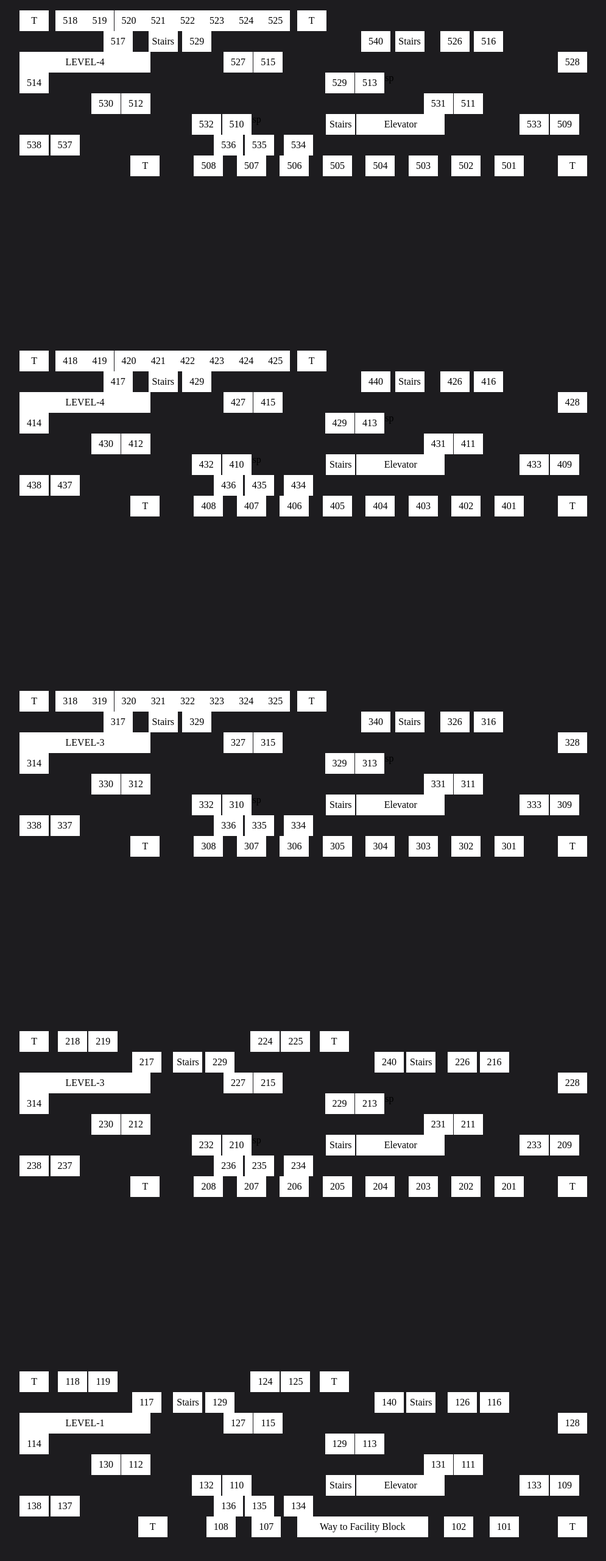
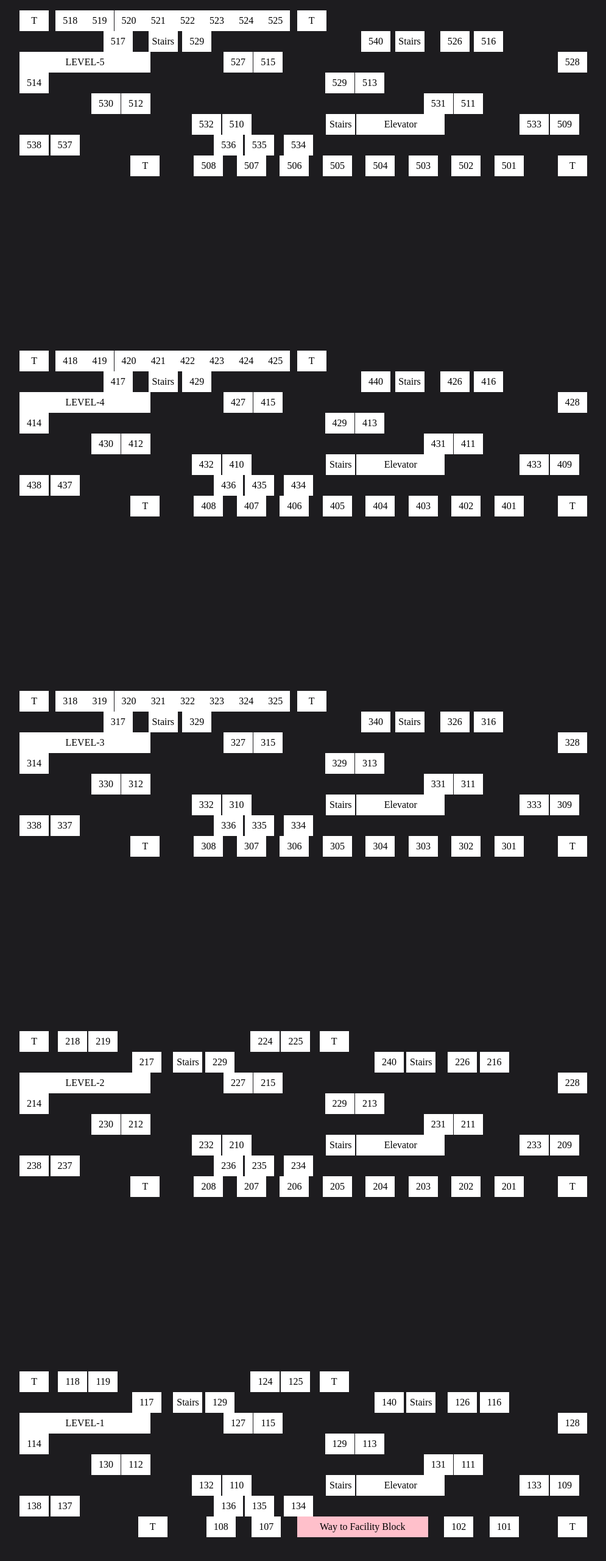
Before and after one commit to anisharma07/hostelHBH, a plain HTML site: page index.html in a window 1280 px wide. Shown: the part 66-2626 px from the top of the page at 61% size, without its empty margins (142-1137 px from the left). Drawn offline with Linux system fonts and the light colour scheme.

Commit message:
Update index.html

```diff
--- a/index.html
+++ b/index.html
@@ -12,10 +12,13 @@
 
 
     <br><br><br><br>
-    <section>
-        <div class="himadri">
 
-            <div class="box">T</div>
+    <div class="wrapper">
+
+
+        <div class="himadri 500">
+
+            <div class="box toi">T</div>
             <div class="space"></div>
             <div class="box">518</div>
             <div class="box">519</div>
@@ -26,7 +29,7 @@
             <div class="box">524</div>
             <div class="box">525</div>
             <div class="space"></div>
-            <div class="box">T</div>
+            <div class="box toi">T</div>
             <div class="empty"></div>
             <div class="space"></div>
             <div class="empty"></div>
@@ -41,14 +44,14 @@
             <div class="empty"></div>
             <div class="box">517</div>
             <div class="space"></div>
-            <div class="box">Stairs</div>
+            <div class="box stair">Stairs</div>
             <div class="box">529</div>
             <div class="empty"></div>
             <div class="empty"></div>
             <div class="empty"></div>
             <div class="empty"></div>
             <div class="box">540</div>
-            <div class="box">Stairs</div>
+            <div class="box stair">Stairs</div>
             <div class="space"></div>
             <div class="box">526</div>
 
@@ -56,10 +59,7 @@
             <div class="space"></div>
             <div class="empty"></div>
             <div class="empty"></div>
-            <div class="level">LEVEL-4</div>
-            <!-- <div class="empty"></div>
-        <div class="empty"></div>
-        <div class="empty"></div> -->
+            <div class="level">LEVEL-5</div>
             <div class="empty"></div>
             <div class="empty"></div>
             <div class="space"></div>
@@ -92,7 +92,7 @@
             <div class="box">529</div>
 
             <div class="box">513</div>
-            <div class="space">sp</div>
+            <div class="space"></div>
             <div class="empty"></div>
             <div class="empty"></div>
             <div class="empty"></div>
@@ -131,11 +131,9 @@
             <div class="box">532</div>
 
             <div class="box">510</div>
-            <div class="space">sp</div>
+            <div class="space"></div>
             <div class="empty"></div>
             <div class="empty"></div>
-            <!-- <div class="empty"></div> -->
-            <!-- <div class="empty"></div> -->
             <div class="box stair">Stairs</div>
             <div class="elev">Elevator</div>
             <div class="empty"></div>
@@ -169,7 +167,7 @@
             <div class="space"></div>
             <div class="empty"></div>
 
-            <div class="box">T</div>
+            <div class="box toi">T</div>
             <div class="space"></div>
             <div class="box">508</div>
             <div class="box">507</div>
@@ -180,15 +178,12 @@
             <div class="box">502</div>
             <div class="box">501</div>
             <div class="space"></div>
-            <div class="box">T</div>
+            <div class="box toi">T</div>
         </div>
-    </section>
+        <br><br><br><br>
+        <div class="himadri 400">
 
-    <br><br><br><br>
-    <section>
-        <div class="himadri">
-
-            <div class="box">T</div>
+            <div class="box toi">T</div>
             <div class="space"></div>
             <div class="box">418</div>
             <div class="box">419</div>
@@ -199,7 +194,7 @@
             <div class="box">424</div>
             <div class="box">425</div>
             <div class="space"></div>
-            <div class="box">T</div>
+            <div class="box toi">T</div>
             <div class="empty"></div>
             <div class="space"></div>
             <div class="empty"></div>
@@ -214,14 +209,14 @@
             <div class="empty"></div>
             <div class="box">417</div>
             <div class="space"></div>
-            <div class="box">Stairs</div>
+            <div class="box stair">Stairs</div>
             <div class="box">429</div>
             <div class="empty"></div>
             <div class="empty"></div>
             <div class="empty"></div>
             <div class="empty"></div>
             <div class="box">440</div>
-            <div class="box">Stairs</div>
+            <div class="box stair">Stairs</div>
             <div class="space"></div>
             <div class="box">426</div>
 
@@ -230,9 +225,7 @@
             <div class="empty"></div>
             <div class="empty"></div>
             <div class="level">LEVEL-4</div>
-            <!-- <div class="empty"></div>
-        <div class="empty"></div>
-        <div class="empty"></div> -->
+
             <div class="empty"></div>
             <div class="empty"></div>
             <div class="space"></div>
@@ -265,7 +258,7 @@
             <div class="box">429</div>
 
             <div class="box">413</div>
-            <div class="space">sp</div>
+            <div class="space"></div>
             <div class="empty"></div>
             <div class="empty"></div>
             <div class="empty"></div>
@@ -304,11 +297,10 @@
             <div class="box">432</div>
 
             <div class="box">410</div>
-            <div class="space">sp</div>
+            <div class="space"></div>
             <div class="empty"></div>
             <div class="empty"></div>
-            <!-- <div class="empty"></div> -->
-            <!-- <div class="empty"></div> -->
+
             <div class="box stair">Stairs</div>
             <div class="elev">Elevator</div>
             <div class="empty"></div>
@@ -342,7 +334,7 @@
             <div class="space"></div>
             <div class="empty"></div>
 
-            <div class="box">T</div>
+            <div class="box toi">T</div>
             <div class="space"></div>
             <div class="box">408</div>
             <div class="box">407</div>
@@ -353,15 +345,14 @@
             <div class="box">402</div>
             <div class="box">401</div>
             <div class="space"></div>
-            <div class="box">T</div>
+            <div class="box toi">T</div>
         </div>
-    </section>
 
-    <br><br><br><br>
-    <section>
-        <div class="himadri">
+        <br><br><br><br>
 
-            <div class="box">T</div>
+        <div class="himadri 300">
+
+            <div class="box toi">T</div>
             <div class="space"></div>
             <div class="box">318</div>
             <div class="box">319</div>
@@ -372,7 +363,7 @@
             <div class="box">324</div>
             <div class="box">325</div>
             <div class="space"></div>
-            <div class="box">T</div>
+            <div class="box toi">T</div>
             <div class="empty"></div>
             <div class="space"></div>
             <div class="empty"></div>
@@ -387,14 +378,14 @@
             <div class="empty"></div>
             <div class="box">317</div>
             <div class="space"></div>
-            <div class="box">Stairs</div>
+            <div class="box stair">Stairs</div>
             <div class="box">329</div>
             <div class="empty"></div>
             <div class="empty"></div>
             <div class="empty"></div>
             <div class="empty"></div>
             <div class="box">340</div>
-            <div class="box">Stairs</div>
+            <div class="box stair">Stairs</div>
             <div class="space"></div>
             <div class="box">326</div>
 
@@ -403,9 +394,6 @@
             <div class="empty"></div>
             <div class="empty"></div>
             <div class="level">LEVEL-3</div>
-            <!-- <div class="empty"></div>
-        <div class="empty"></div>
-        <div class="empty"></div> -->
             <div class="empty"></div>
             <div class="empty"></div>
             <div class="space"></div>
@@ -438,7 +426,7 @@
             <div class="box">329</div>
 
             <div class="box">313</div>
-            <div class="space">sp</div>
+            <div class="space"></div>
             <div class="empty"></div>
             <div class="empty"></div>
             <div class="empty"></div>
@@ -477,11 +465,9 @@
             <div class="box">332</div>
 
             <div class="box">310</div>
-            <div class="space">sp</div>
+            <div class="space"></div>
             <div class="empty"></div>
             <div class="empty"></div>
-            <!-- <div class="empty"></div> -->
-            <!-- <div class="empty"></div> -->
             <div class="box stair">Stairs</div>
             <div class="elev">Elevator</div>
             <div class="empty"></div>
@@ -515,7 +501,7 @@
             <div class="space"></div>
             <div class="empty"></div>
 
-            <div class="box">T</div>
+            <div class="box toi">T</div>
             <div class="space"></div>
             <div class="box">308</div>
             <div class="box">307</div>
@@ -526,17 +512,17 @@
             <div class="box">302</div>
             <div class="box">301</div>
             <div class="space"></div>
-            <div class="box">T</div>
+            <div class="box toi">T</div>
         </div>
-    </section>
 
 
 
-    <br><br><br><br>
-    <section>
-        <div class="himadri">
 
-            <div class="box">T</div>
+        <br><br><br><br>
+
+        <div class="himadri 200">
+
+            <div class="box toi">T</div>
             <div class="space"></div>
             <div class="box">218</div>
             <div class="box">219</div>
@@ -547,7 +533,7 @@
             <div class="box">224</div>
             <div class="box">225</div>
             <div class="space"></div>
-            <div class="box">T</div>
+            <div class="box toi">T</div>
             <div class="empty"></div>
             <div class="space"></div>
             <div class="empty"></div>
@@ -562,14 +548,14 @@
             <div class="empty"></div>
             <div class="box">217</div>
             <div class="space"></div>
-            <div class="box">Stairs</div>
+            <div class="box stair">Stairs</div>
             <div class="box">229</div>
             <div class="empty"></div>
             <div class="empty"></div>
             <div class="empty"></div>
             <div class="empty"></div>
             <div class="box">240</div>
-            <div class="box">Stairs</div>
+            <div class="box stair">Stairs</div>
             <div class="space"></div>
             <div class="box">226</div>
 
@@ -577,10 +563,7 @@
             <div class="space"></div>
             <div class="empty"></div>
             <div class="empty"></div>
-            <div class="level">LEVEL-3</div>
-            <!-- <div class="empty"></div>
-        <div class="empty"></div>
-        <div class="empty"></div> -->
+            <div class="level">LEVEL-2</div>
             <div class="empty"></div>
             <div class="empty"></div>
             <div class="space"></div>
@@ -599,7 +582,7 @@
             <div class="space"></div>
             <div class="box">228</div>
 
-            <div class="box">314</div>
+            <div class="box">214</div>
             <div class="space"></div>
             <div class="empty"></div>
             <div class="empty"></div>
@@ -613,7 +596,7 @@
             <div class="box">229</div>
 
             <div class="box">213</div>
-            <div class="space">sp</div>
+            <div class="space"></div>
             <div class="empty"></div>
             <div class="empty"></div>
             <div class="empty"></div>
@@ -652,11 +635,9 @@
             <div class="box">232</div>
 
             <div class="box">210</div>
-            <div class="space">sp</div>
+            <div class="space"></div>
             <div class="empty"></div>
             <div class="empty"></div>
-            <!-- <div class="empty"></div> -->
-            <!-- <div class="empty"></div> -->
             <div class="box stair">Stairs</div>
             <div class="elev">Elevator</div>
             <div class="empty"></div>
@@ -690,7 +671,7 @@
             <div class="space"></div>
             <div class="empty"></div>
 
-            <div class="box">T</div>
+            <div class="box toi">T</div>
             <div class="space"></div>
             <div class="box">208</div>
             <div class="box">207</div>
@@ -701,15 +682,15 @@
             <div class="box">202</div>
             <div class="box">201</div>
             <div class="space"></div>
-            <div class="box">T</div>
+            <div class="box toi">T</div>
         </div>
-    </section>
 
-    <br><br><br><br>
-    <section>
-        <div class="himadri">
 
-            <div class="box">T</div>
+        <br><br><br><br>
+
+        <div class="himadri 100">
+
+            <div class="box toi">T</div>
             <div class="space"></div>
             <div class="box">118</div>
             <div class="box">119</div>
@@ -720,7 +701,7 @@
             <div class="box">124</div>
             <div class="box">125</div>
             <div class="space"></div>
-            <div class="box">T</div>
+            <div class="box toi">T</div>
             <div class="empty"></div>
             <div class="space"></div>
             <div class="empty"></div>
@@ -735,14 +716,14 @@
             <div class="empty"></div>
             <div class="box">117</div>
             <div class="space"></div>
-            <div class="box">Stairs</div>
+            <div class="box stair">Stairs</div>
             <div class="box">129</div>
             <div class="empty"></div>
             <div class="empty"></div>
             <div class="empty"></div>
             <div class="empty"></div>
             <div class="box">140</div>
-            <div class="box">Stairs</div>
+            <div class="box stair">Stairs</div>
             <div class="space"></div>
             <div class="box">126</div>
 
@@ -751,9 +732,6 @@
             <div class="empty"></div>
             <div class="empty"></div>
             <div class="level">LEVEL-1</div>
-            <!-- <div class="empty"></div>
-        <div class="empty"></div>
-        <div class="empty"></div> -->
             <div class="empty"></div>
             <div class="empty"></div>
             <div class="space"></div>
@@ -828,8 +806,6 @@
             <div class="space"></div>
             <div class="empty"></div>
             <div class="empty"></div>
-            <!-- <div class="empty"></div> -->
-            <!-- <div class="empty"></div> -->
             <div class="box stair">Stairs</div>
             <div class="elev">Elevator</div>
             <div class="empty"></div>
@@ -863,21 +839,21 @@
             <div class="space"></div>
             <div class="empty"></div>
 
-            <div class="box">T</div>
+            <div class="box toi">T</div>
             <div class="space"></div>
             <div class="box">108</div>
             <div class="box">107</div>
-            <div class="level"> Way to Facility Block</div>
+            <div class="level" style="background-color: pink;"> Way to Facility Block</div>
             <div class="box">102</div>
             <div class="box">101</div>
             <div class="space"></div>
-            <div class="box">T</div>
+            <div class="box toi">T</div>
         </div>
-    </section>
 
-    <br><br><br><br>
-    <section>
-        <div class="himadri">
+
+        <br><br><br><br>
+
+        <div class="himadri G-1">
 
 
             <div class="box" style="background-color: #1D1C1F;"></div>
@@ -885,9 +861,6 @@
             <div class="empty"></div>
             <div class="empty"></div>
             <div class="level">LEVEL-G1</div>
-            <!-- <div class="empty"></div>
-        <div class="empty"></div>
-        <div class="empty"></div> -->
             <div class="empty"></div>
             <div class="empty"></div>
             <div class="space"></div>
@@ -924,8 +897,6 @@
             <div class="space"></div>
             <div class="empty"></div>
             <div class="empty"></div>
-            <!-- <div class="empty"></div> -->
-            <!-- <div class="empty"></div> -->
             <div class="box stair">Stairs</div>
             <div class="elev">Elevator</div>
             <div class="empty"></div>
@@ -959,7 +930,7 @@
             <div class="space"></div>
             <div class="empty"></div>
 
-            <div class="box">T</div>
+            <div class="box toi">T</div>
             <div class="space"></div>
             <div class="box">G108</div>
             <div class="box">G107</div>
@@ -970,9 +941,12 @@
             <div class="box">G102</div>
             <div class="box">G101</div>
             <div class="space"></div>
-            <div class="box">T</div>
+            <div class="box toi">T</div>
         </div>
-    </section>
+
+
+
+    </div>
 
 
     <script src="index.js"></script>
```
